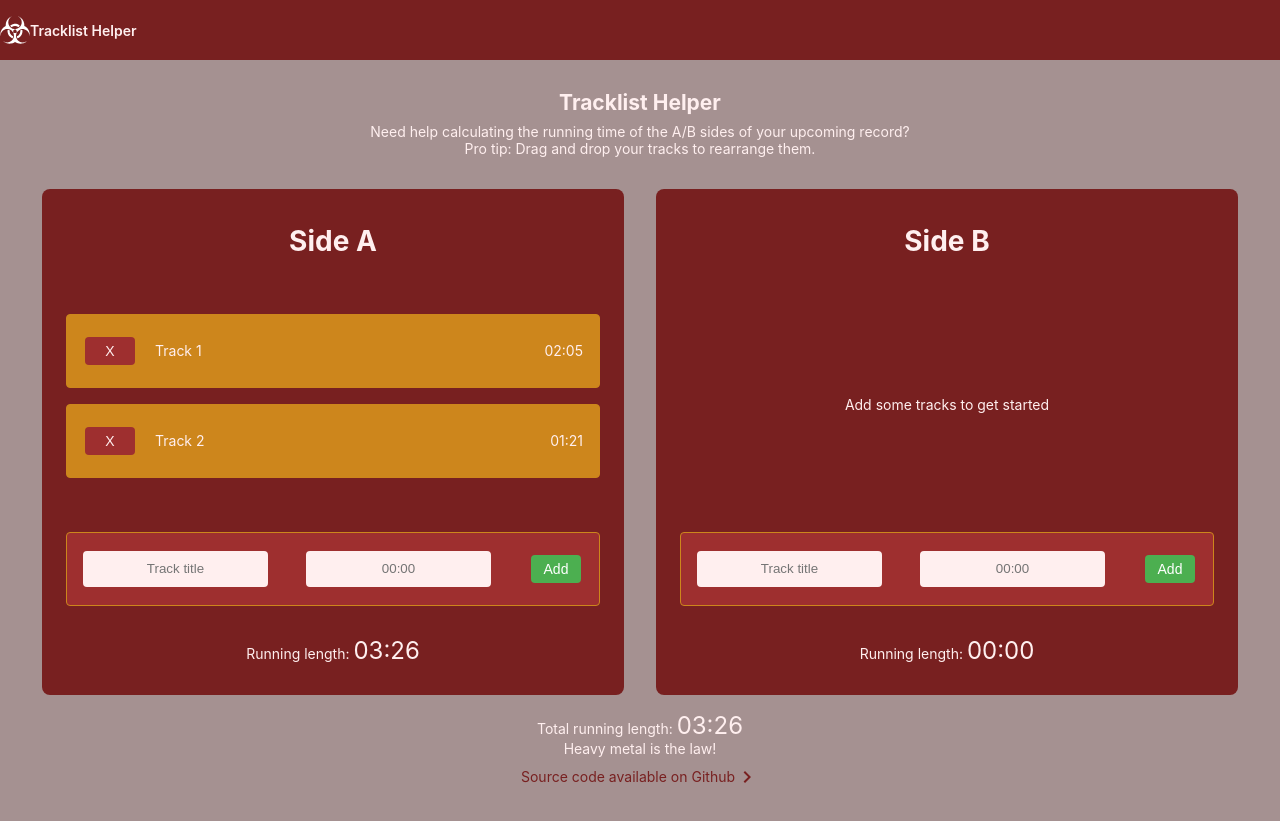
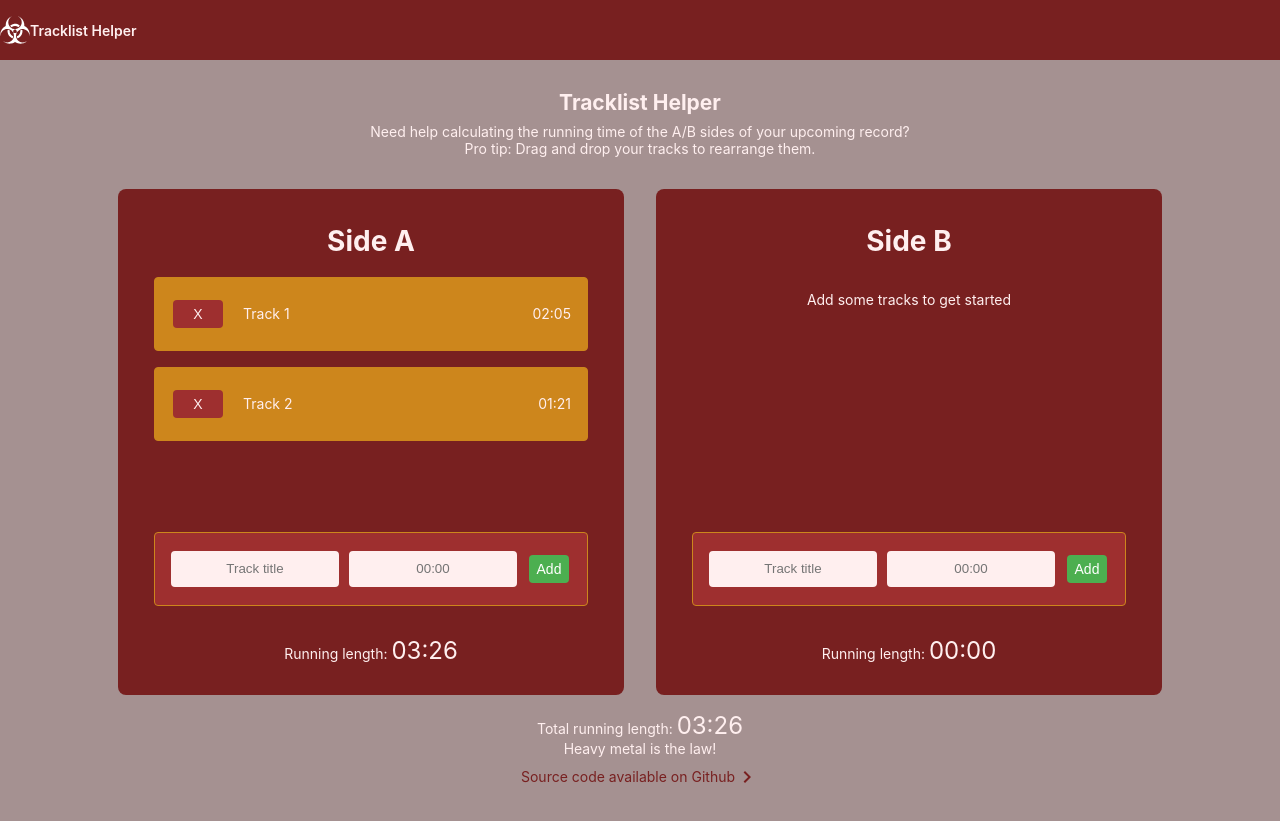
Before and after one commit to Sundin/tracklist, an Angular app: page / in a window 1280 px wide. Built offline with nearby package versions, Linux system fonts and the light colour scheme.

Commit message:
Messing around with styling

```diff
--- a/src/app/app.component.scss
+++ b/src/app/app.component.scss
@@ -74,6 +74,7 @@ p {
   justify-content: center;
   margin-top: 16px;
   flex-direction: row;
+  max-width: 80%;
 
   @media screen and (max-width: 767px) {
     flex-flow: row wrap;
--- a/src/app/side/side.component.scss
+++ b/src/app/side/side.component.scss
@@ -15,18 +15,19 @@
   }
 
   .list {
-    max-width: 80%;
+    width: 100%;
     display: flex;
     flex-direction: column;
     align-items: center;
-    justify-content: center;
+    justify-content: flex-start;
   }
 }
 
 .card-wrapper {
   display: flex;
-  flex-direction: column;
   justify-content: center;
+  align-items: center;
+  width: 100%;
 }
 
 
@@ -43,6 +44,7 @@
       background-color: $inputcolor;
       border-radius: $borderradius;
       text-align: center;
+      max-width: 40%;
 
       &.invalid {
         animation-name: blinker;
@@ -57,6 +59,10 @@
         outline: none;
         border: 3px solid $trackcolor;
       }
+    }
+
+    button {
+      max-width: 10%;
     }
   }
 }
--- a/src/styles.scss
+++ b/src/styles.scss
@@ -32,7 +32,8 @@ html {
   border: $borderstyle;
   background-color: $newtrackcolor;
   height: 40px;
-  width: 500px;
+  width: 80%;
+  min-width: 400px;
   margin: 0 8px 16px;
   padding: 16px;
   transition: all 0.2s ease-in-out;
```
